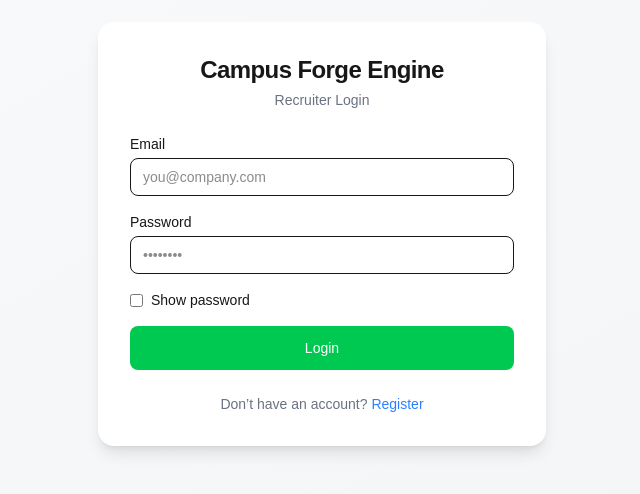
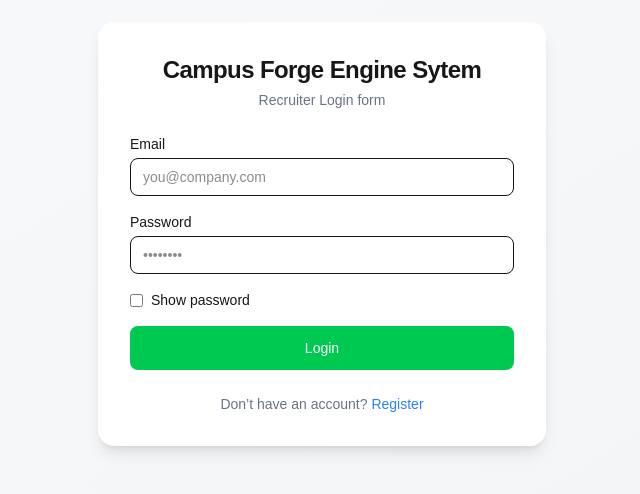
Before and after one commit to athulcoder/CAMPUSFORGE-ENGINE, a Next.js app in the folder frontend/: page /login in a window 1280 px wide. Shown: the part 166-660 px from the top of the page, without its empty margins (318-958 px from the left). Built offline with nearby package versions, Linux system fonts and the light colour scheme.

Commit message:
update title and description in LoginPage component

```diff
--- a/frontend/app/(auth)/login/page.jsx
+++ b/frontend/app/(auth)/login/page.jsx
@@ -43,10 +43,10 @@ export default function LoginPage() {
     <div className="flex min-h-screen items-center justify-center bg-linear-to-br from-gray-50 to-gray-100">
       <div className="w-full max-w-md rounded-2xl bg-white p-8 shadow-lg animate-fadeIn">
         <h1 className="mb-1 text-center text-2xl font-semibold tracking-tight">
-          Campus Forge Engine
+          Campus Forge Engine Sytem
         </h1>
         <p className="mb-6 text-center text-sm text-gray-500">
-          Recruiter Login
+          Recruiter Login form
         </p>
 
         {error && (
```
